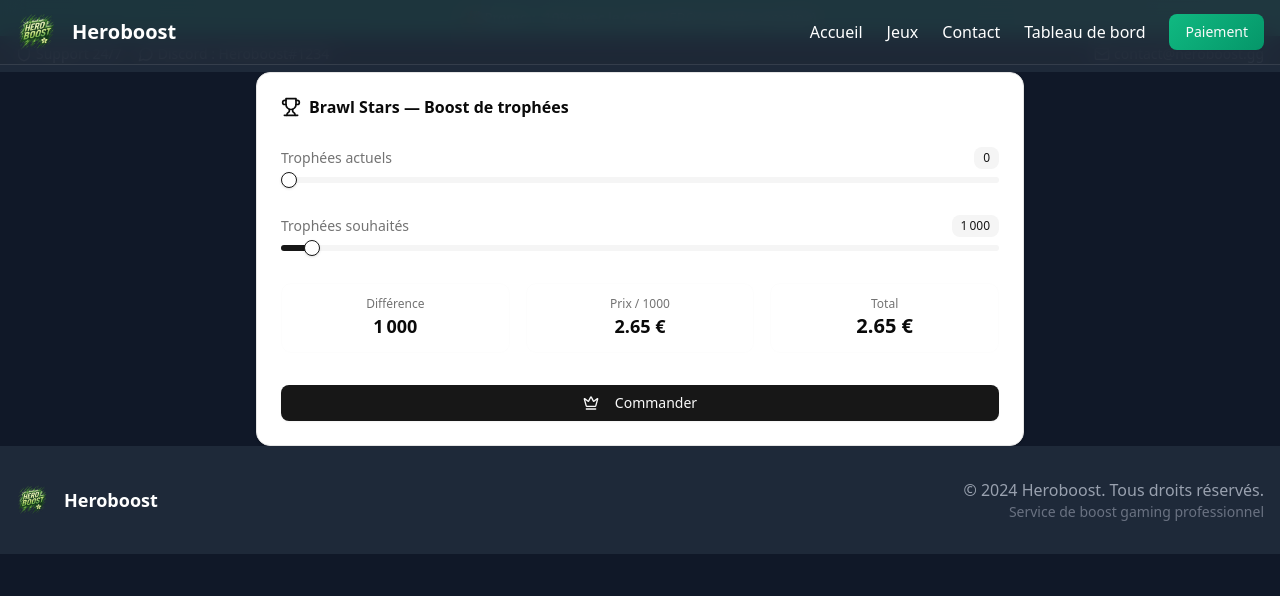
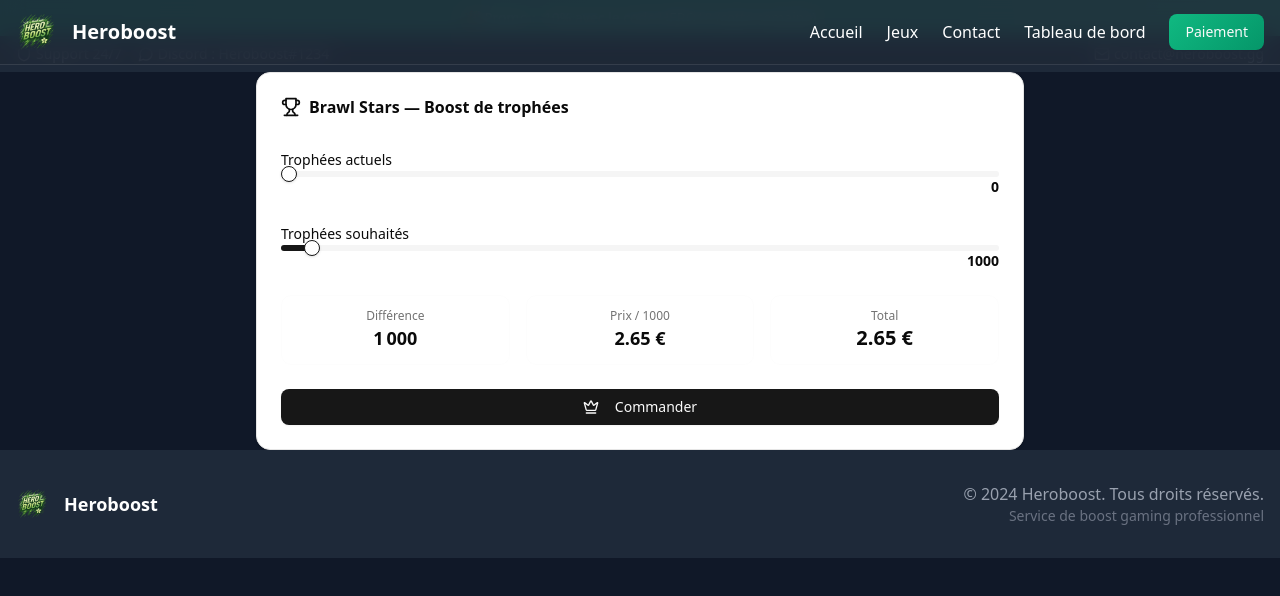
Before and after one commit to Pixel2225/heroboost-site-final-v2, a React (Vite) app: page /brawl-stars in a window 1280 px wide. Shown: the top 596 px of the page. Built offline with nearby package versions, Linux system fonts and the light colour scheme.

Commit message:
BrawlStars: fix imports + total dynamique affiché

```diff
--- a/src/components/BrawlStars.jsx
+++ b/src/components/BrawlStars.jsx
@@ -16,6 +16,7 @@
 
   const pricePer1000 = 2.65;
 
+  // 🔥 Différence et total calculés dynamiquement
   const diff = Math.max(0, desiredTrophies - currentTrophies);
   const totalPrice = ((diff / 1000) * pricePer1000).toFixed(2);
 
@@ -27,77 +28,54 @@
           Brawl Stars — Boost de trophées
         </CardTitle>
       </CardHeader>
-
-      <CardContent className="space-y-8">
-        {/* Trophées actuels */}
+      <CardContent className="space-y-6">
+        {/* Slider Trophées actuels */}
         <section>
-          <div className="flex items-center justify-between mb-2">
-            <span className="text-sm text-muted-foreground">Trophées actuels</span>
-            <Badge variant="secondary">
-              {currentTrophies.toLocaleString("fr-FR")}
-            </Badge>
-          </div>
+          <label className="text-sm font-medium">Trophées actuels</label>
           <Slider
             min={MIN}
             max={MAX}
             step={STEP}
             value={[currentTrophies]}
-            onValueChange={(v) => {
-              const val = Number(v?.[0] ?? 0);
-              setCurrentTrophies(val);
-              if (val > desiredTrophies) setDesiredTrophies(val);
-            }}
+            onValueChange={(v) => setCurrentTrophies(v[0])}
           />
+          <div className="text-right text-sm font-semibold">{currentTrophies}</div>
         </section>
 
-        {/* Trophées souhaités */}
+        {/* Slider Trophées souhaités */}
         <section>
-          <div className="flex items-center justify-between mb-2">
-            <span className="text-sm text-muted-foreground">Trophées souhaités</span>
-            <Badge variant="secondary">
-              {desiredTrophies.toLocaleString("fr-FR")}
-            </Badge>
-          </div>
+          <label className="text-sm font-medium">Trophées souhaités</label>
           <Slider
             min={MIN}
             max={MAX}
             step={STEP}
             value={[desiredTrophies]}
-            onValueChange={(v) => {
-              const val = Number(v?.[0] ?? 0);
-              setDesiredTrophies(val);
-              if (val < currentTrophies) setCurrentTrophies(val);
-            }}
+            onValueChange={(v) => setDesiredTrophies(v[0])}
           />
+          <div className="text-right text-sm font-semibold">{desiredTrophies}</div>
         </section>
 
         {/* Résumé */}
         <section className="grid grid-cols-1 sm:grid-cols-3 gap-4 text-center">
           <div className="p-3 rounded-lg border border-gray-200/10">
             <div className="text-xs text-muted-foreground">Différence</div>
-            <div className="text-lg font-semibold">
-              {diff.toLocaleString("fr-FR")}
-            </div>
+            <div className="text-lg font-semibold">{diff.toLocaleString("fr-FR")}</div>
           </div>
 
           <div className="p-3 rounded-lg border border-gray-200/10">
             <div className="text-xs text-muted-foreground">Prix / 1000</div>
-            <div className="text-lg font-semibold">
-              {pricePer1000.toFixed(2)} €
-            </div>
+            <div className="text-lg font-semibold">{pricePer1000.toFixed(2)} €</div>
           </div>
 
           <div className="p-3 rounded-lg border border-gray-200/10">
             <div className="text-xs text-muted-foreground">Total</div>
-            <div className="text-xl font-bold">
-              {totalPrice} €
-            </div>
+            {/* ⚡ Ici on affiche bien le total CALCULÉ */}
+            <div className="text-xl font-bold">{totalPrice} €</div>
           </div>
         </section>
 
         <Button className="w-full">
-          <Crown className="w-4 h-4 mr-2" />
-          Commander
+          <Crown className="mr-2 h-4 w-4" /> Commander
         </Button>
       </CardContent>
     </Card>
```
